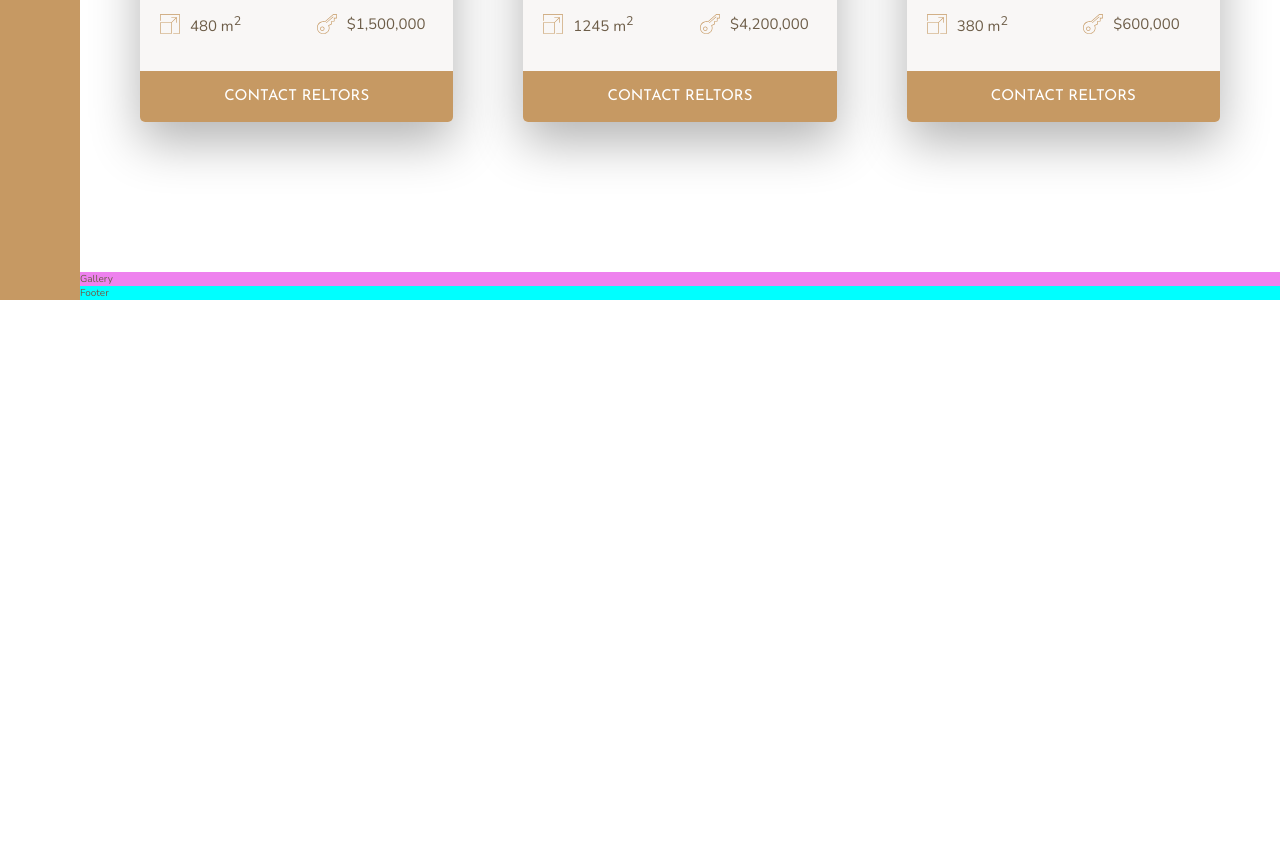
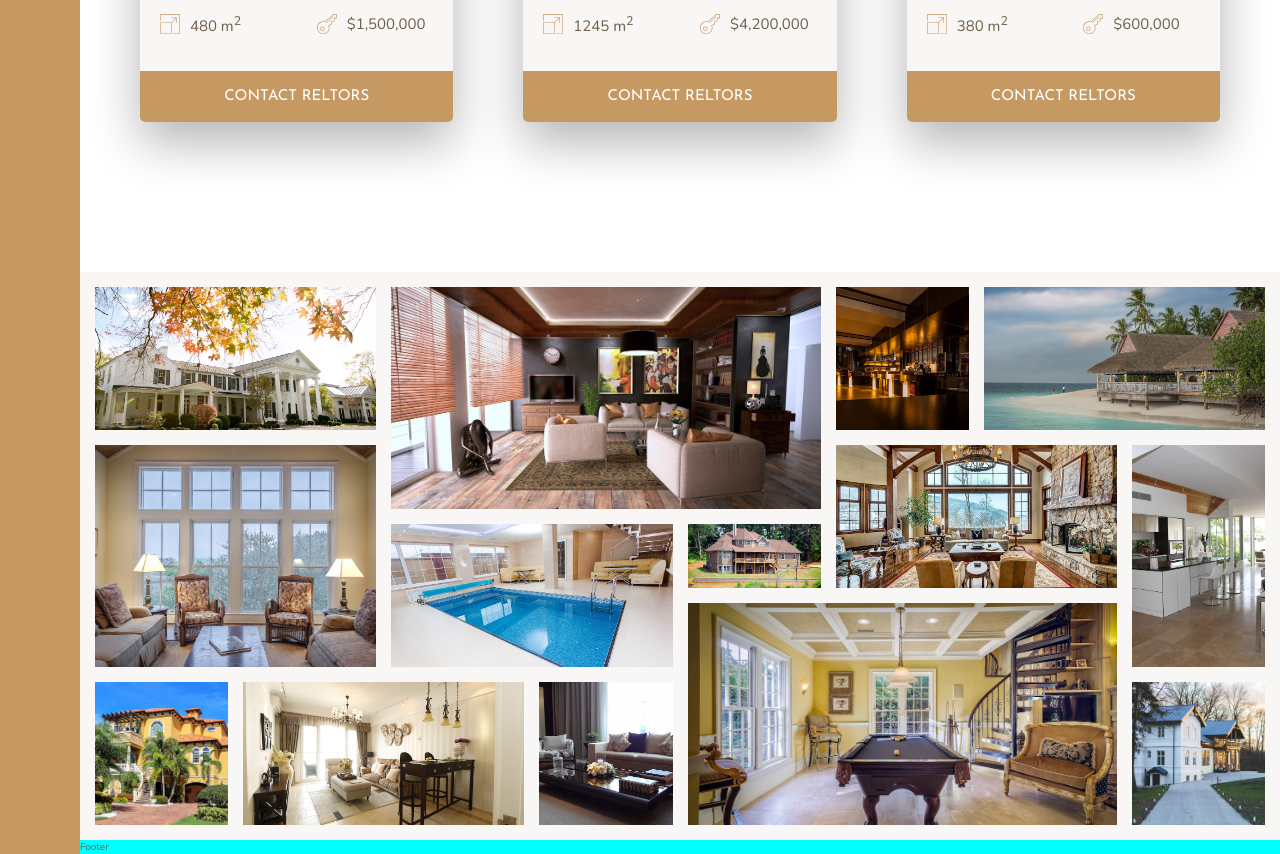
Before and after one commit to PilarczykM/Nexter_Project, a website: page index.html in a window 1280 px wide. Shown: the part 2644-3498 px from the top of the page. Before the commit the page ends 2944 px from the top, so only its background shows below. Drawn offline with nearby package versions, Linux system fonts and the light colour scheme.

Commit message:
Adding gallery section.

```diff
--- a/index.html
+++ b/index.html
@@ -273,7 +273,50 @@
             <button class="btn home-card__btn">Contact reltors</button>
         </div>
     </section>
-    <section class="gallery">Gallery</section>
+    <section class="gallery">
+        <figure class="gallery__item gallery__item--1">
+            <img src="./img/gal-1.jpeg" alt="Gallery image 1" class="gallery__img">
+        </figure>
+        <figure class="gallery__item gallery__item--2">
+            <img src="./img/gal-2.jpeg" alt="Gallery image 1" class="gallery__img">
+        </figure>
+        <figure class="gallery__item gallery__item--3">
+            <img src="./img/gal-3.jpeg" alt="Gallery image 1" class="gallery__img">
+        </figure>
+        <figure class="gallery__item gallery__item--4">
+            <img src="./img/gal-4.jpeg" alt="Gallery image 1" class="gallery__img">
+        </figure>
+        <figure class="gallery__item gallery__item--5">
+            <img src="./img/gal-5.jpeg" alt="Gallery image 1" class="gallery__img">
+        </figure>
+        <figure class="gallery__item gallery__item--6">
+            <img src="./img/gal-6.jpeg" alt="Gallery image 1" class="gallery__img">
+        </figure>
+        <figure class="gallery__item gallery__item--7">
+            <img src="./img/gal-7.jpeg" alt="Gallery image 1" class="gallery__img">
+        </figure>
+        <figure class="gallery__item gallery__item--12">
+            <img src="./img/gal-12.jpeg" alt="Gallery image 1" class="gallery__img">
+        </figure>
+        <figure class="gallery__item gallery__item--8">
+            <img src="./img/gal-8.jpeg" alt="Gallery image 1" class="gallery__img">
+        </figure>
+        <figure class="gallery__item gallery__item--9">
+            <img src="./img/gal-9.jpeg" alt="Gallery image 1" class="gallery__img">
+        </figure>
+        <figure class="gallery__item gallery__item--10">
+            <img src="./img/gal-10.jpeg" alt="Gallery image 1" class="gallery__img">
+        </figure>
+        <figure class="gallery__item gallery__item--11">
+            <img src="./img/gal-11.jpeg" alt="Gallery image 1" class="gallery__img">
+        </figure>
+        <figure class="gallery__item gallery__item--13">
+            <img src="./img/gal-13.jpeg" alt="Gallery image 1" class="gallery__img">
+        </figure>
+        <figure class="gallery__item gallery__item--14">
+            <img src="./img/gal-14.jpeg" alt="Gallery image 1" class="gallery__img">
+        </figure>
+    </section>
     <footer class="footer">Footer</footer>
 </body>
 
--- a/sass/layout/_gallery.scss
+++ b/sass/layout/_gallery.scss
@@ -1,4 +1,87 @@
 .gallery {
-  background-color: violet;
+  background-color: $color-grey-light-1;
   grid-column: full-start / full-end;
+
+  display: grid;
+  grid-template-columns: repeat(8, 1fr);
+  grid-template-rows: repeat(7, 5vw);
+  grid-gap: 1.5rem;
+
+  padding: 1.5rem;
+
+  &__item {
+    &--1 {
+      grid-column: 1 / span 2;
+      grid-row: 1 / span 2;
+    }
+
+    &--2 {
+      grid-column: 3 / span 3;
+      grid-row: 1 / span 3;
+    }
+    &--3 {
+      grid-row: 1 / span 2;
+    }
+
+    &--4 {
+      grid-column: 7 / span 2;
+      grid-row: 1 / span 2;
+    }
+
+    &--5 {
+      grid-column: 1 / span 2;
+      grid-row: 3 / span 3;
+    }
+
+    &--6 {
+      grid-column: 3 / span 2;
+      grid-row: 4 / span 2;
+    }
+
+    &--7 {
+      grid-column: 5 / 6;
+    }
+
+    &--8 {
+      grid-column: 6 / span 2;
+      grid-row: 3 / span 2;
+    }
+
+    &--9 {
+      grid-column: 8 / -1;
+      grid-row: 3 / span 3;
+    }
+
+    &--10 {
+      grid-column: 1 / span 1;
+      grid-row: 6 / span 2;
+    }
+
+    &--11 {
+      grid-column: 2 / span 2;
+      grid-row: 6 / span 2;
+    }
+
+    &--12 {
+      grid-column: 4 / span 1;
+      grid-row: 6 / span 2;
+    }
+
+    &--13 {
+      grid-column: 5 / span 3;
+      grid-row: 5 / span 3;
+    }
+
+    &--14 {
+      grid-column: 8 / -1;
+      grid-row: 6 / span 2;
+    }
+  }
+
+  &__img {
+    display: block;
+    height: 100%;
+    width: 100%;
+    object-fit: cover;
+  }
 }
```
Also changed, not shown: css/style.css.
